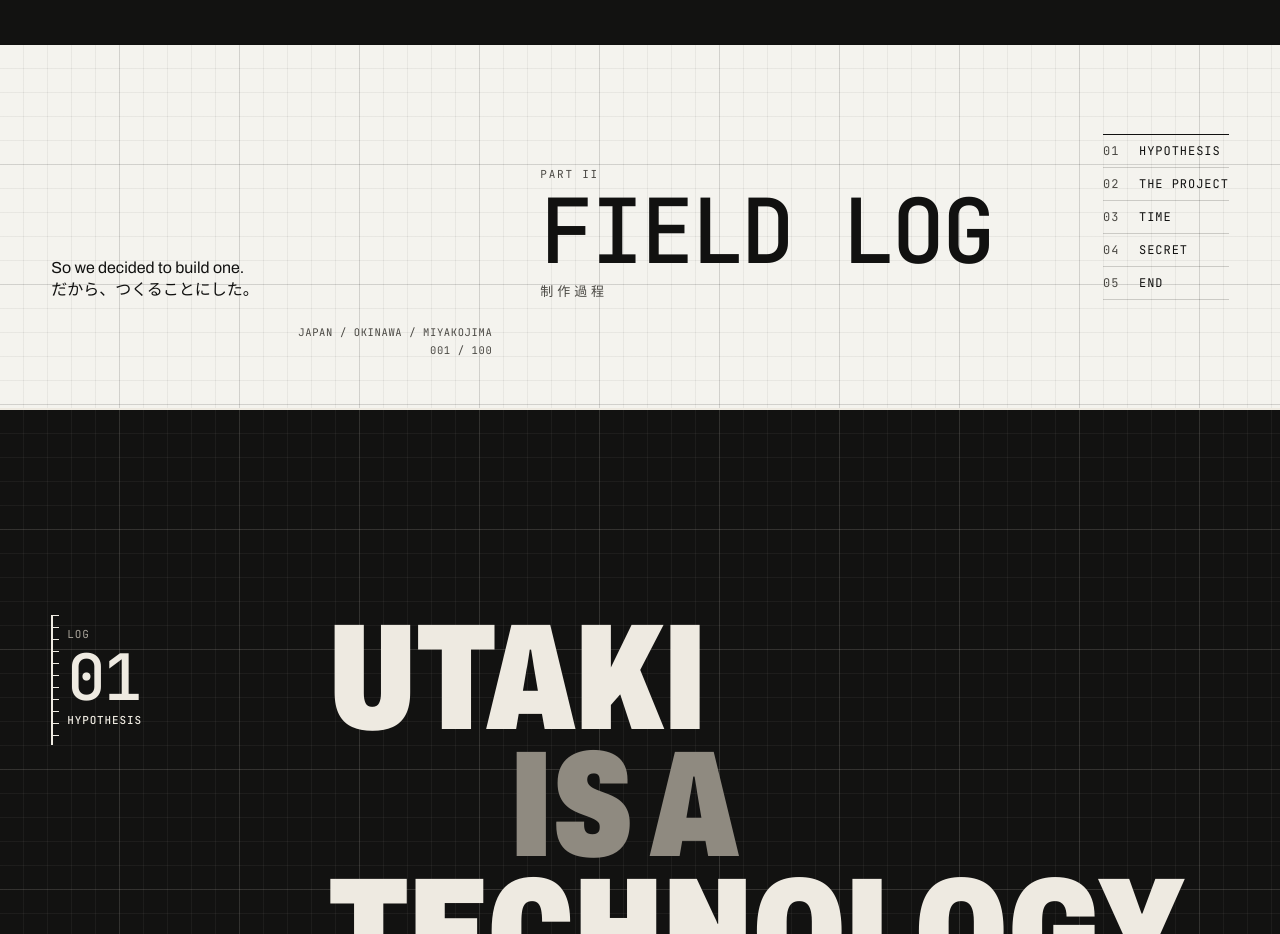
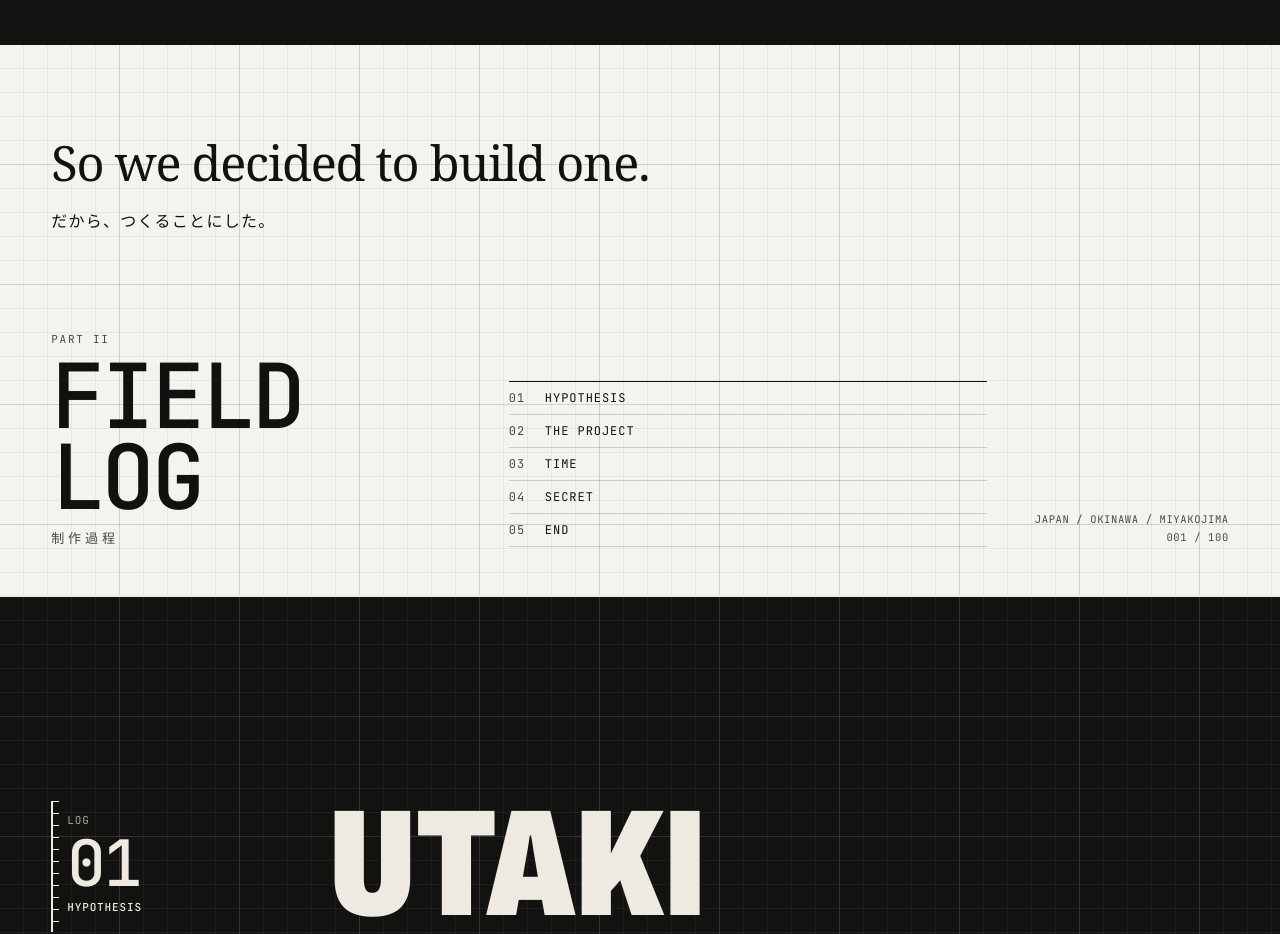
Before and after one commit to Caltokyo/time-will-tell, a website: page index.html in a window 1280 px wide. Shown: the part 10980-11914 px from the top of the page. Drawn offline with Linux system fonts and the light colour scheme; no server answers.

Commit message:
Style FIELD LOG transition as quiet bilingual preface

```diff
--- a/styles.css
+++ b/styles.css
@@ -731,6 +731,9 @@ main h2[id] { scroll-margin-top: 96px; }
   background-position: -1px -1px;
   border-top: 2px solid var(--ink);
 }
+.log-intro-transition { grid-column: 1 / -1; padding: 0 0 clamp(40px, 6vw, 88px); }
+.log-intro-transition-en { font-family: Georgia, serif; font-size: clamp(25px, 3.8vw, 52px); line-height: 1.18; letter-spacing: -0.025em; }
+.log-intro-transition-ja { margin-top: 16px !important; font-family: var(--jp); font-size: clamp(13px, 1.25vw, 17px); letter-spacing: 0.08em; }
 .log-intro p { margin: 0; }
 .log-intro-part { font-size: 11px; letter-spacing: 0.16em; color: var(--ink-2); margin-bottom: 10px !important; }
 .log-intro-title { font-size: clamp(44px, 7vw, 112px); font-weight: 500; line-height: 0.9; letter-spacing: -0.04em; }
```
